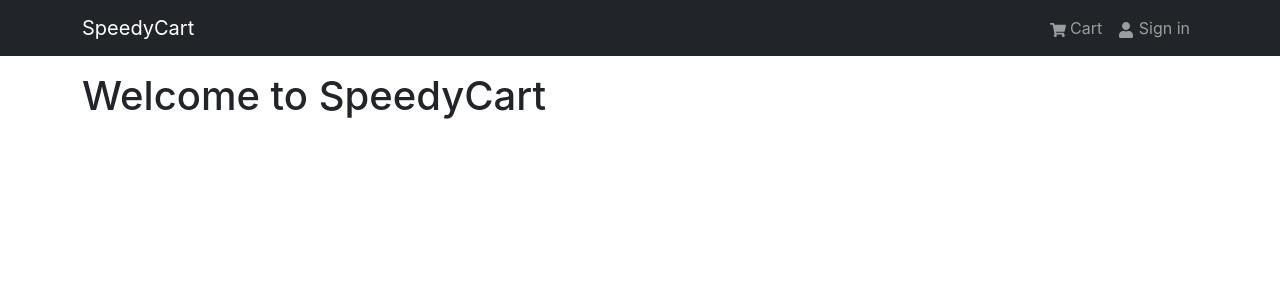
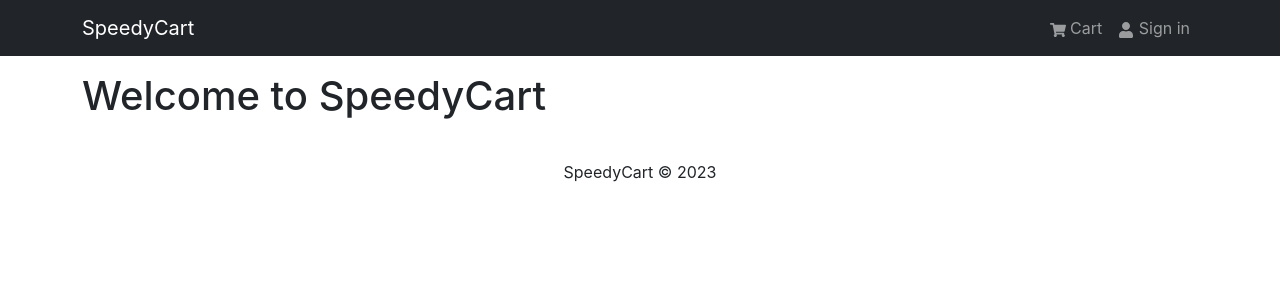
Before and after one commit to csabatoth627/speedycart-frontend, a React (Create React App) app in the folder frontend/: page / in a window 1280 px wide. Shown: the top 300 px of the page. Built offline with nearby package versions, Linux system fonts and the light colour scheme; the HTML template or start-up script is replaced by a standard one.

Commit message:
feat/create footer

```diff
--- a/frontend/src/App.js
+++ b/frontend/src/App.js
@@ -1,5 +1,6 @@
 import React from "react";
 import Header from "./components/Header";
+import Footer from "./components/Footer";
 import { Container } from "react-bootstrap";
 
 function App() {
@@ -11,6 +12,7 @@ function App() {
           <h1>Welcome to SpeedyCart</h1>
         </Container>
       </main>
+      <Footer/>
     </>
   );
 }
--- /dev/null
+++ b/frontend/src/components/Footer.jsx
@@ -0,0 +1,20 @@
+import React from "react";
+import { Col, Row, Container } from "react-bootstrap";
+
+const Footer = () => {
+  const currentYear = new Date().getFullYear();
+
+  return (
+    <footer>
+      <Container>
+        <Row>
+          <Col className="text-center py-3">
+            <p>SpeedyCart &copy; {currentYear}</p>
+          </Col>
+        </Row>
+      </Container>
+    </footer>
+  );
+};
+
+export default Footer;
```
